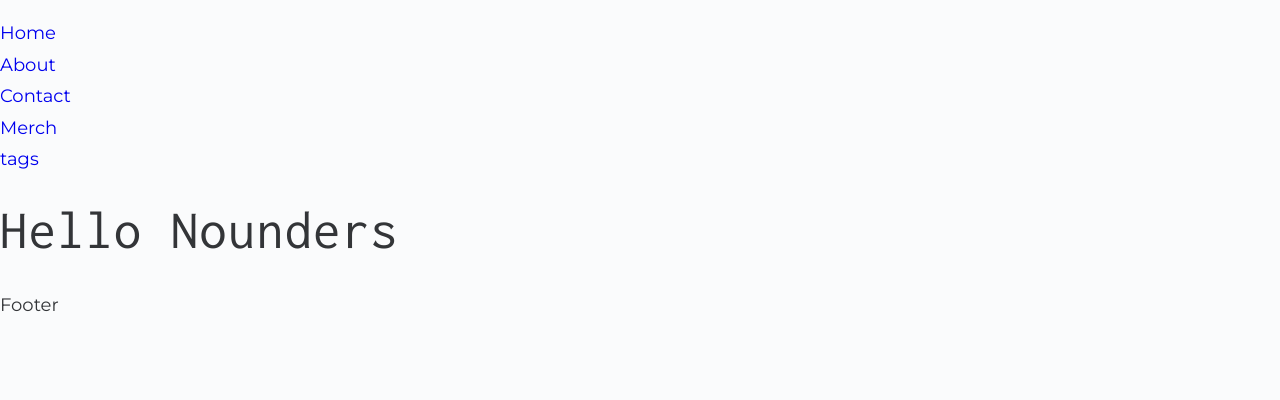
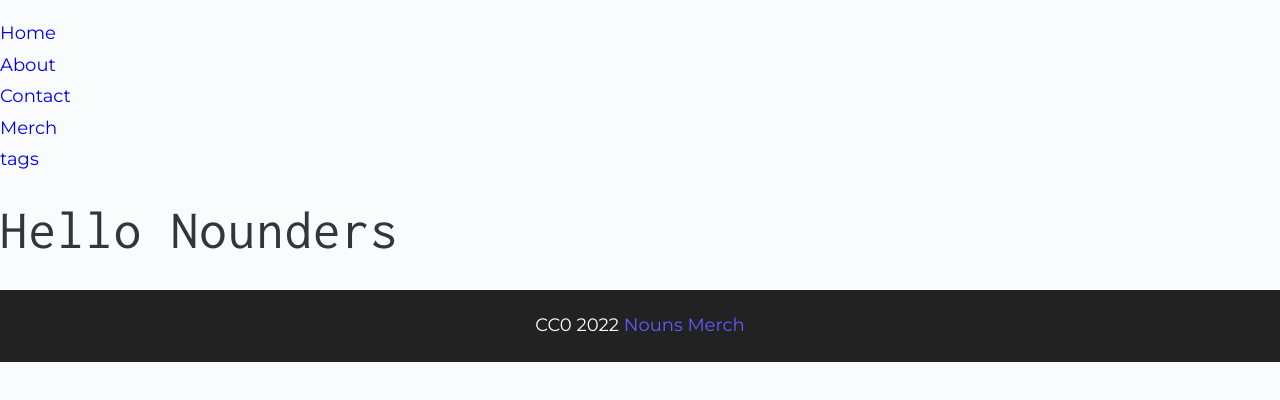
Before and after one commit to icufi/gatsby-NOUNS-DAO-shop, a Gatsby site: page / in a window 1280 px wide. Built offline with nearby package versions, Linux system fonts and the light colour scheme; Gatsby itself is replaced by a stand-in of ours.

Commit message:
footer content added

```diff
--- a/src/components/Footer.js
+++ b/src/components/Footer.js
@@ -2,7 +2,9 @@ import React from 'react'
 
 const Footer = () => {
   return (
-    <footer>Footer</footer>
+    <footer className='page-footer'>
+      <p>CC0 {new Date().getFullYear()} <span>Nouns Merch</span></p>
+    </footer>
   )
 }
 
```
